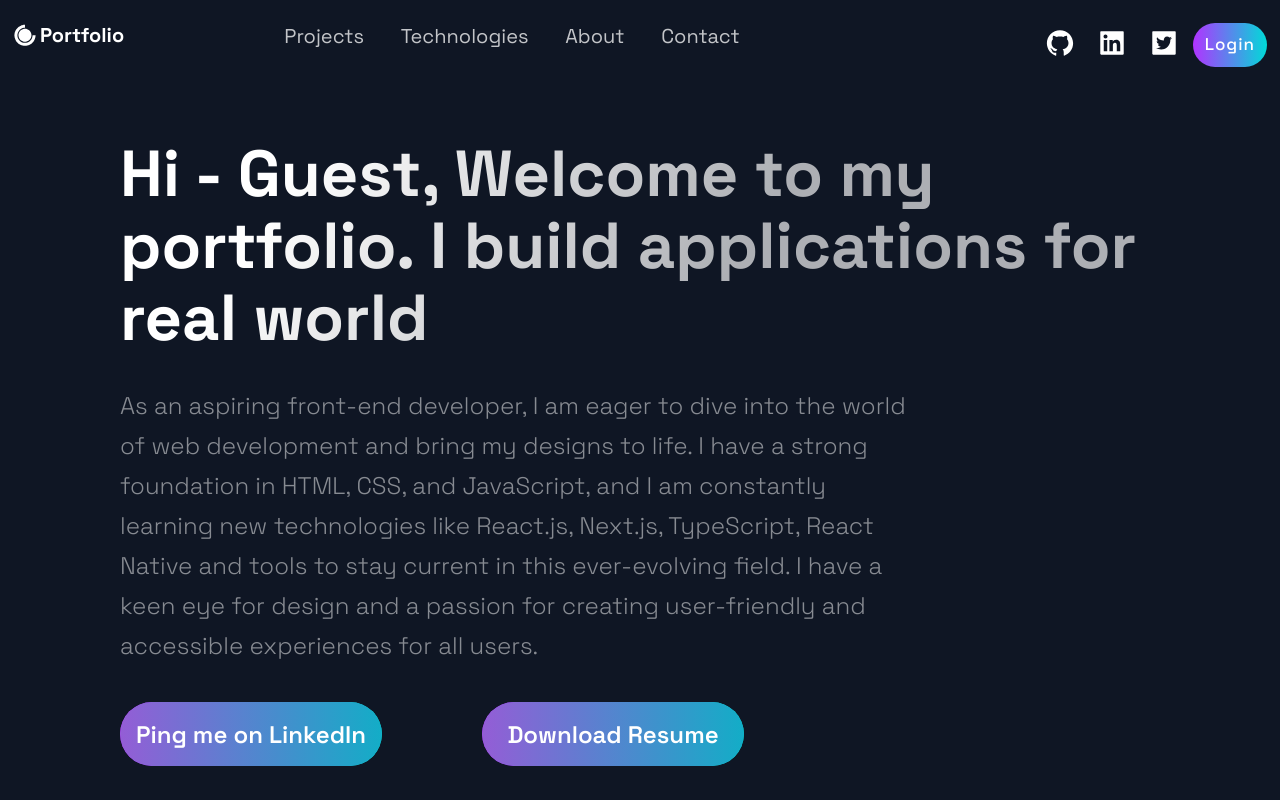
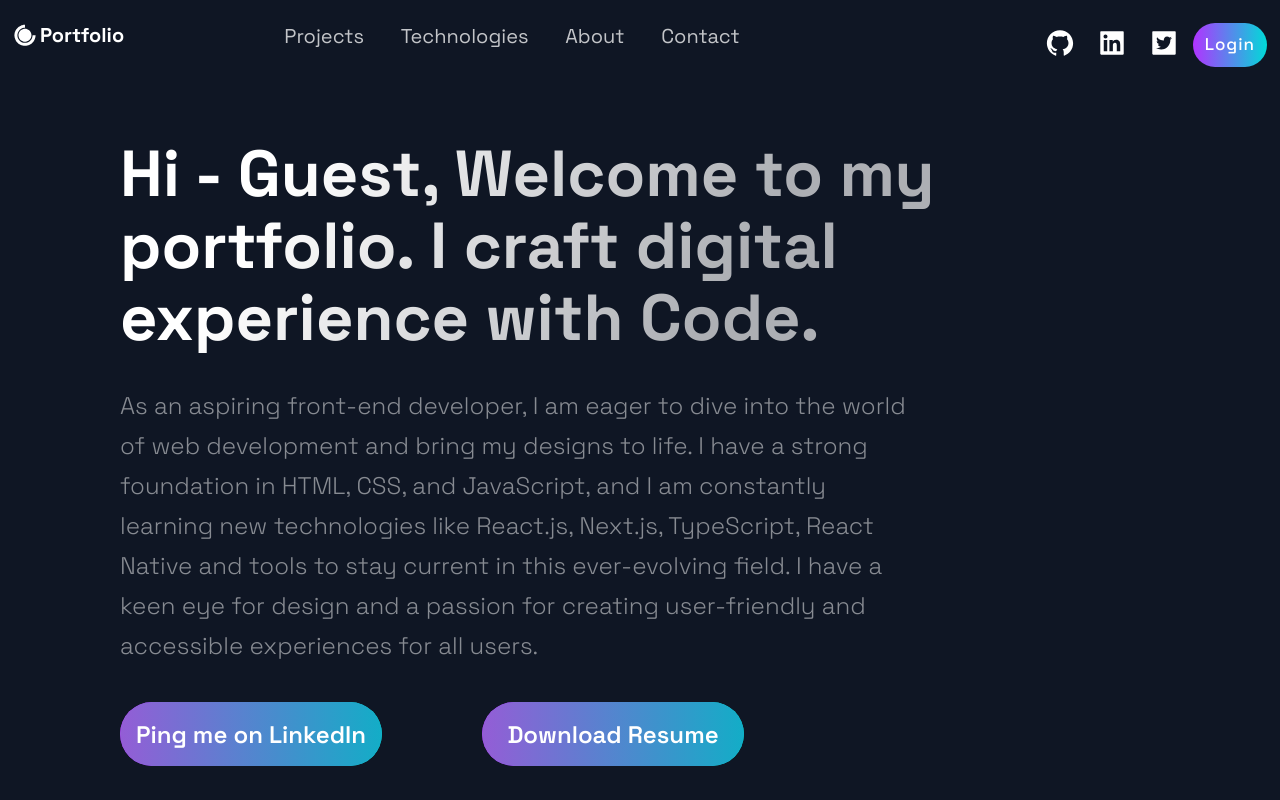
Before and after one commit to GauthamRVanjre/Personal-Portfolio, a Next.js app: page / in a window 1280 px wide. Shown: the top 800 px of the page. Built offline with nearby package versions, Linux system fonts and the light colour scheme; no server answers; the database is empty.

Commit message:
updated hero section

```diff
--- a/src/components/Hero/Hero.js
+++ b/src/components/Hero/Hero.js
@@ -32,7 +32,7 @@ const Hero = (props) => {
       <LeftSection data-aos="fade-up">
         <SectionTitle main center>
           Hi - {isLoggedIn ? auth.currentUser.displayName : "Guest"}, Welcome to
-          my portfolio. I build applications for real world
+          my portfolio. I craft digital experience with Code.
         </SectionTitle>
         <SectionText>
           As an aspiring front-end developer, I am eager to dive into the world
```
